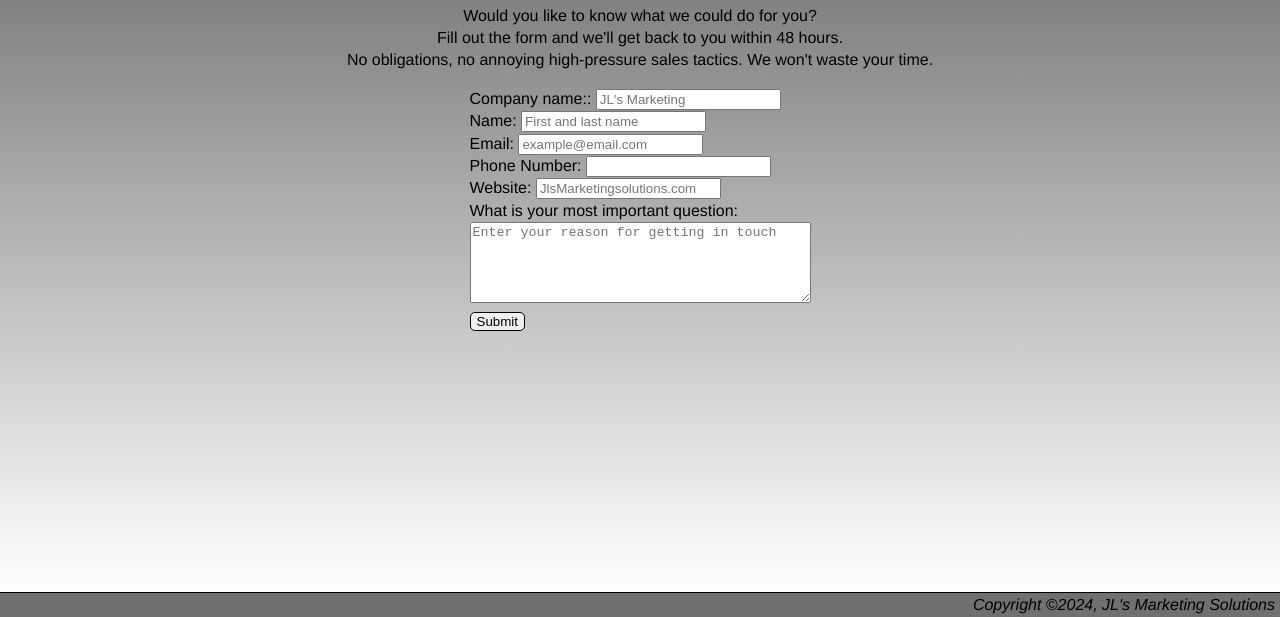
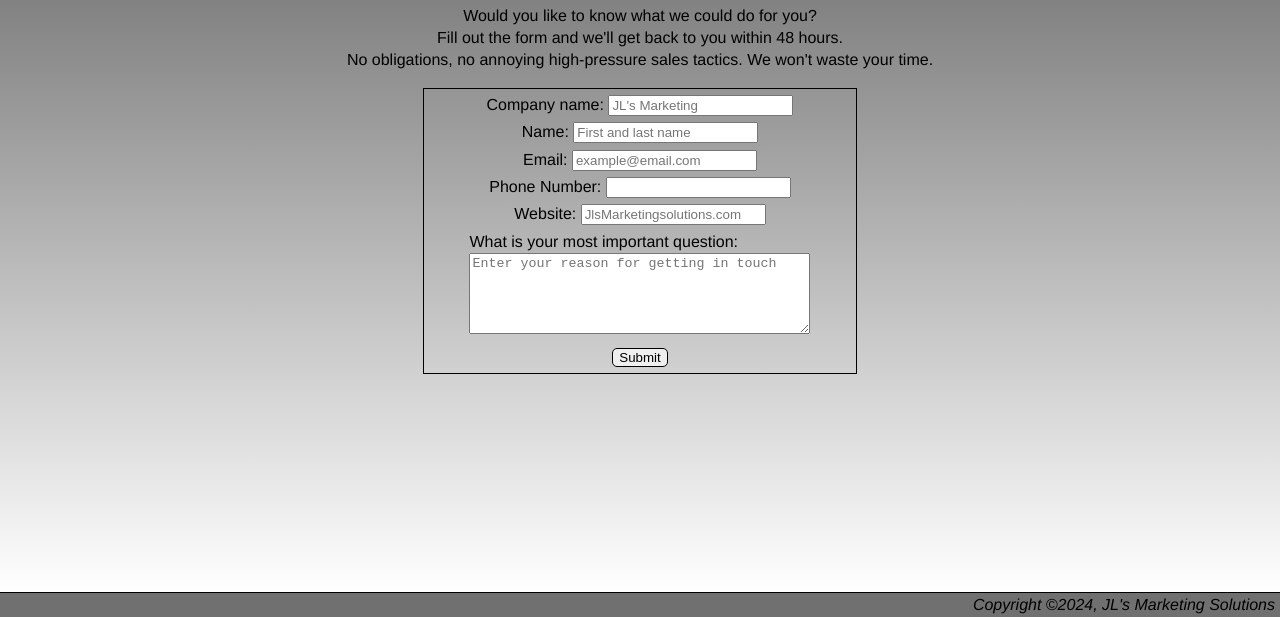
Before and after one commit to Josephleathem/Project_Landing-Page, a plain HTML site: page contact.html in a window 1280 px wide. Shown: the part 183-800 px from the top of the page. Drawn offline with Linux system fonts and the light colour scheme.

Commit message:
I Completed the layout for section six/marketing analysis form

```diff
--- a/contact.html
+++ b/contact.html
@@ -36,7 +36,7 @@
         <div class="section-six">
             <form action="index.html"><!--Need to learn PHP to get this to send via email by itself on submit click-->
                 <div>
-                    <label>Company name::</label>
+                    <label>Company name:</label>
                     <input type="text" name="Company_name:" placeholder="JL's Marketing" required>
                 </div>
                 <div>
--- a/styles.css
+++ b/styles.css
@@ -160,6 +160,16 @@ a {
     align-items: center;
 }
 
+form {
+    display: flex;
+    flex-direction: column;
+    align-items: center;
+    width: 33%;
+    gap: 5px;
+    border: 1px solid black;
+    padding: 5px;
+}
+
 .footer {
     background-color: #707070;
     display: flex;
```
Also changed, not shown: 1 other file.
